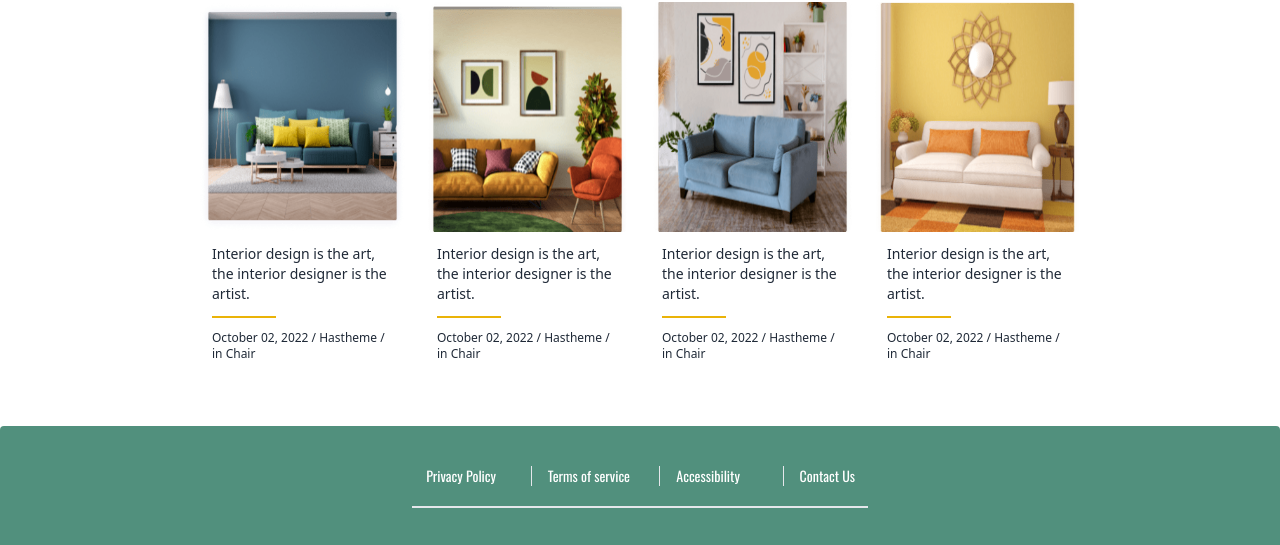
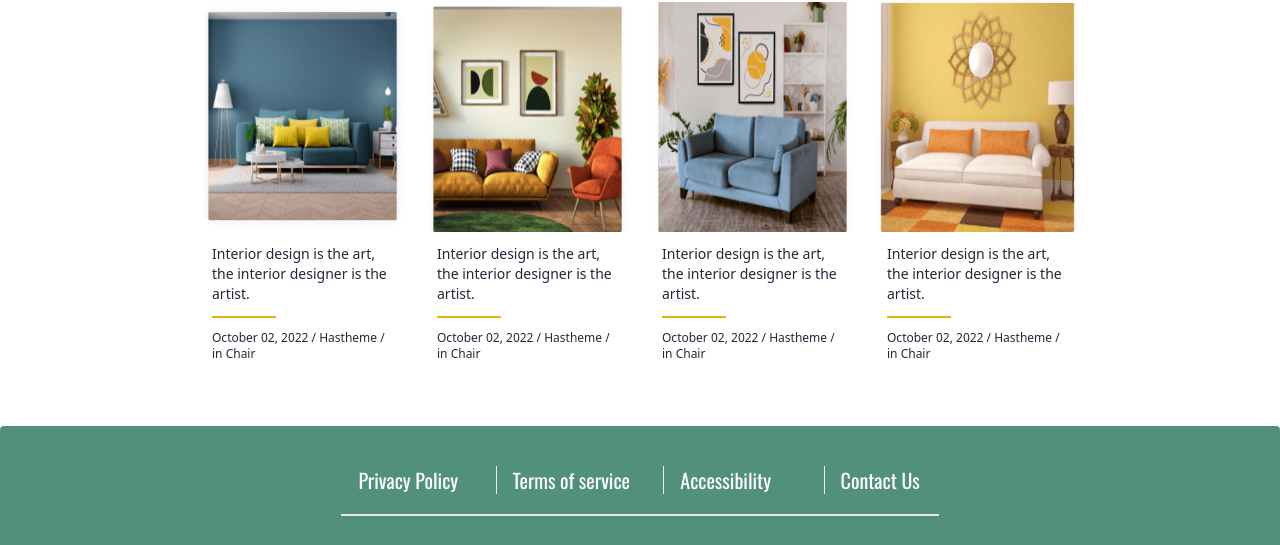
Before and after one commit to aymanshoity/KABBIK, a plain HTML site: page index.html in a window 1280 px wide. Shown: the part 2603-3148 px from the top of the page. Drawn offline with nearby package versions, Linux system fonts and the light colour scheme; a web font is replaced by a local one.

Commit message:
final evaluation

```diff
--- a/index.html
+++ b/index.html
@@ -351,7 +351,7 @@
     <!-- Footer Section -->
     <footer class="footer footer-center p-10 bg-[#51907D] text-white rounded">
         <nav
-            class="font1 text-xl md:text-sm grid grid-cols-1  md:grid-cols-4 gap-5 pb-5 md:divide-x border-spacing-x-[20px] border-b-2">
+            class="font1 md:text-xl text-sm grid grid-cols-1  md:grid-cols-4 gap-5 pb-5 md:divide-x border-spacing-x-[20px] border-b-2">
             <a class="link link-hover">Privacy Policy </a>
             <a class="link link-hover md:pl-4 ">Terms of service </a>
             <a class="link link-hover md:pl-4">Accessibility </a>
```
